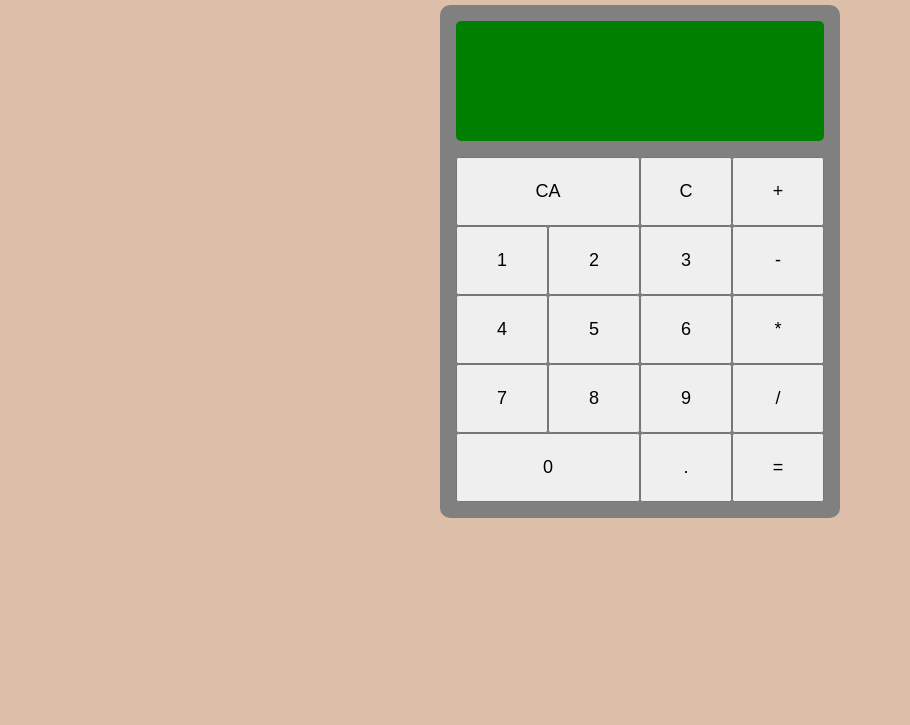
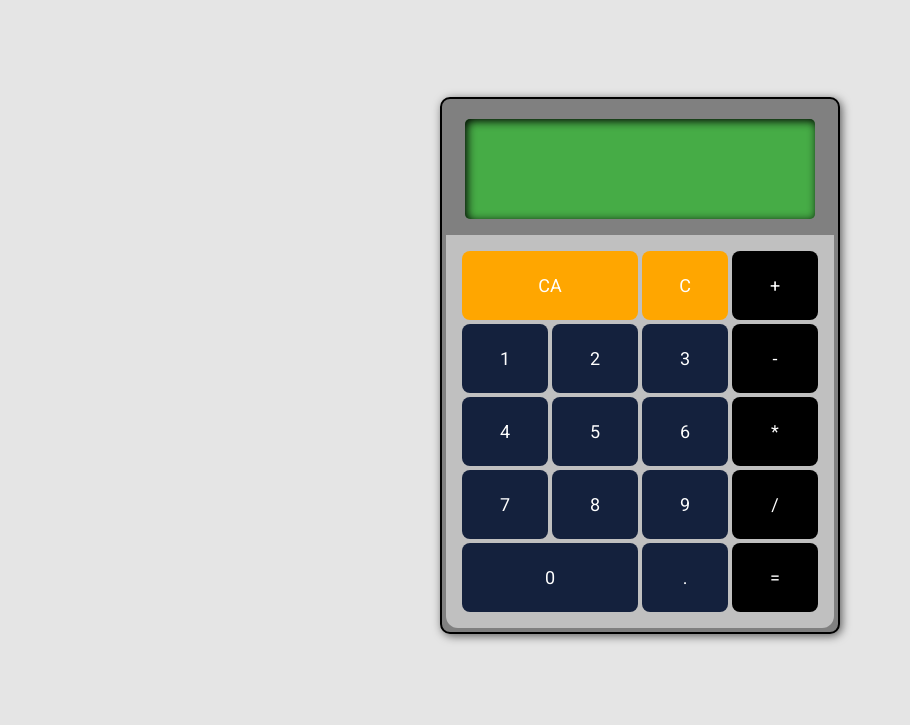
Before and after one commit to MarcosGTS/calcuradora, a plain HTML site: page index.html in a window 1280 px wide. Shown: the part 75-800 px from the top of the page, without its empty margins (0-910 px from the left). Drawn offline with Linux system fonts and the light colour scheme.

Commit message:
update sytle

```diff
--- a/style.css
+++ b/style.css
@@ -2,52 +2,77 @@
 
 * {
     box-sizing: border-box;
+    font-family: 'Roboto', sans-serif;
 }
 
 body {
-    background-color: #ddbea9;
+    display: flex;
+    flex-direction: column;
+    margin: 0;
+
+    justify-content: space-between;
+    background-color: #e5e5e5;
+    height: 100vh;
 }
 
 .calculator {
-    margin: 0 auto;
-    max-width: 400px;
+    margin: auto auto;
+    width: 400px;
 
-    padding: 16px;
+    padding: 4px;
     border-radius: 10px;
 
     background-color: gray;
+    border: 2px black solid;
+    box-shadow: 2px 2px 10px rgba(0, 0, 0, 0.6) ;
 }
 
 .display {
-    padding: 16px;
-    min-height: 120px;
+    width: 90%;
+    padding: 8px 16px;
+    min-height: 100px;
 
-    margin-bottom: 16px;
+    margin: 16px auto;
     border-radius: 5px;
 
-    background-color: green;
+    background-color: rgb(70, 172, 70);
     text-align: end;
 
     font-family: "Orbitron";
+    overflow-wrap: break-word;
 
-    overflow-wrap: break-word;
+    display: flex;
+    flex-direction: column;
+    justify-content: space-between;
+
+    box-shadow: inset 2px 2px 10px black;
+}
+
+.expression, .preview {
+    font-size: 24px;
 }
 
 .expression {
     height: 80%;
-    font-size: 32px;
-    margin-bottom: 16px;
 }
 
 .preview {
     font-weight: bold;
-    font-size: 24px;
 }
 
 .keys {
     display: grid;
     grid-template-columns: repeat(4, 1fr);
     grid-template-rows: repeat(5, 1fr);
+    gap: 4px;
+
+    background-color: silver;
+    padding: 16px;
+    border-radius: 0 0 12px 12px;
+}
+
+.clear, .backspace {
+    background-color: rgb(255, 166, 0);
 }
 
 .span {
@@ -56,6 +81,38 @@ body {
 
 button {
     height: 69px;
+    font-size: large;
 
-    font-size: large;
+    border: none;
+    border-radius: 8px;
+    background-color: black;
+    color: white;
+
+    transition: ease-in-out 100ms;
 }
+
+.number {
+    background-color: #14213d;
+}
+
+button:hover {
+    transform: scale(1.05);
+}
+
+button:active {
+    filter:brightness(0.8);
+}
+
+footer {
+    display: flex;
+    justify-content: center;
+    align-items: center;
+
+    font-size: 16px;
+}
+
+.github img {
+    margin: 8px;
+    width: 24px;
+    height: auto;
+}
```
